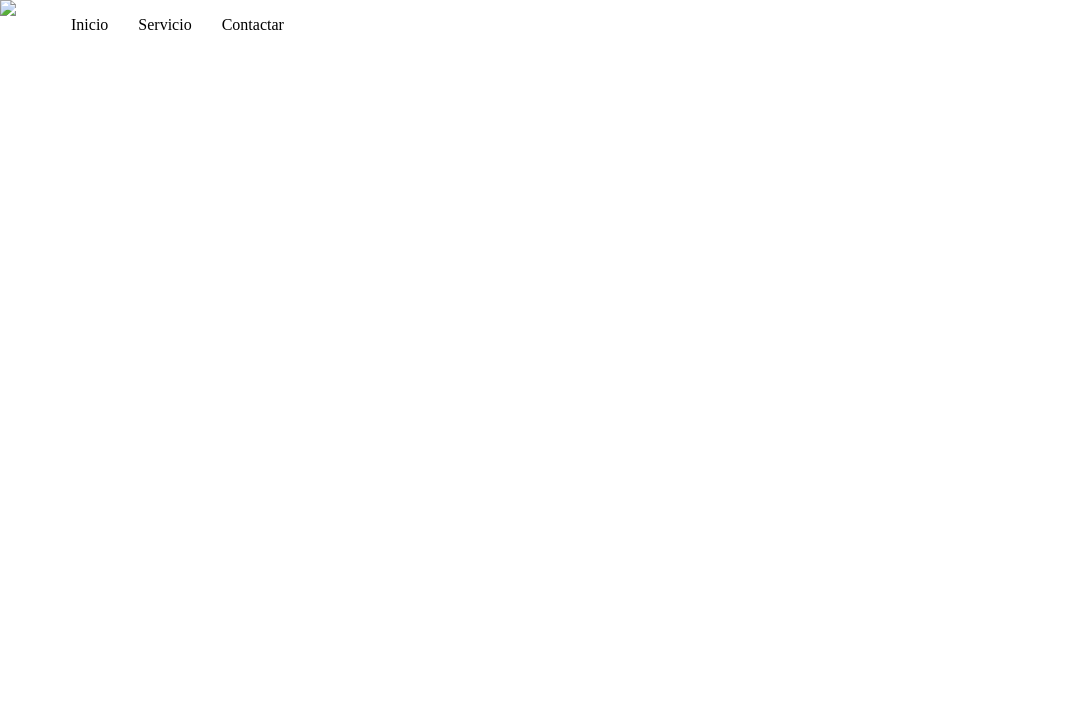
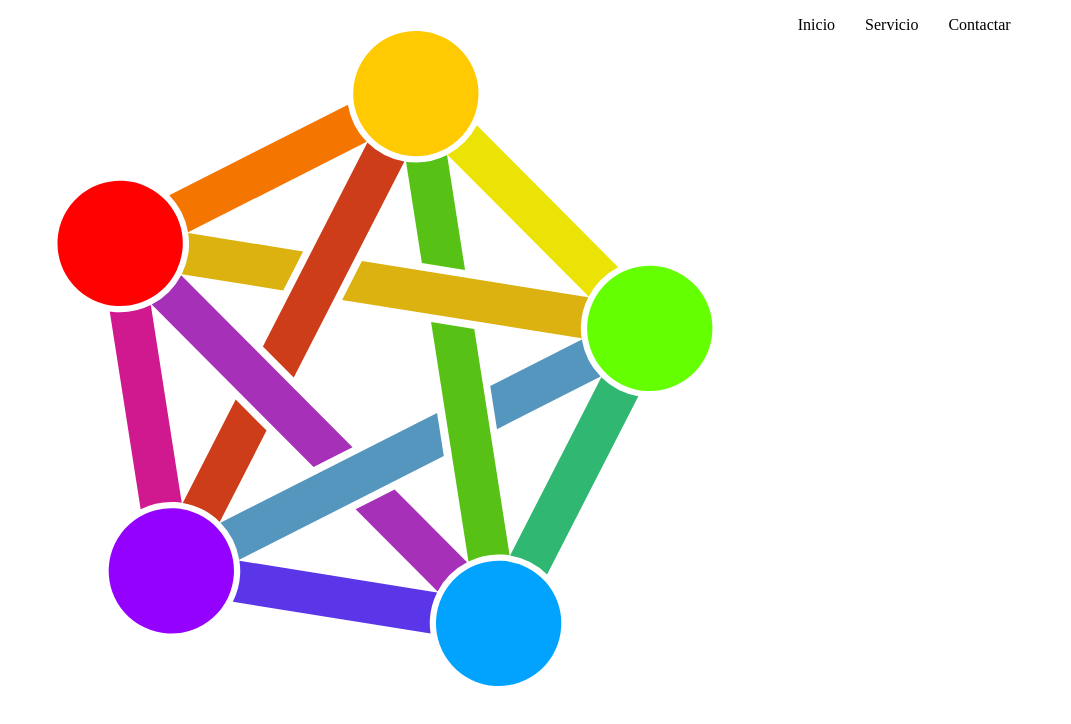
Before and after one commit to aitorocio/ejercicio_FlexBox, a plain HTML site: page index.html in a window 1280 px wide. Shown: the whole page, without its empty margins (0-1071 px from the left). Drawn offline with Linux system fonts and the light colour scheme.

Commit message:
dime que ahora si

```diff
--- a/index.html
+++ b/index.html
@@ -12,7 +12,7 @@
         <!-- main header -->
         <!-- <img src="img/desktop/logo.svg" class="logo"> -->
         <img
-    src="logo.svg"
+    src="img/desktop/logo.svg"
     class="logo"
   />
         <!-- menu inicio/servicio/contactar-->
```
